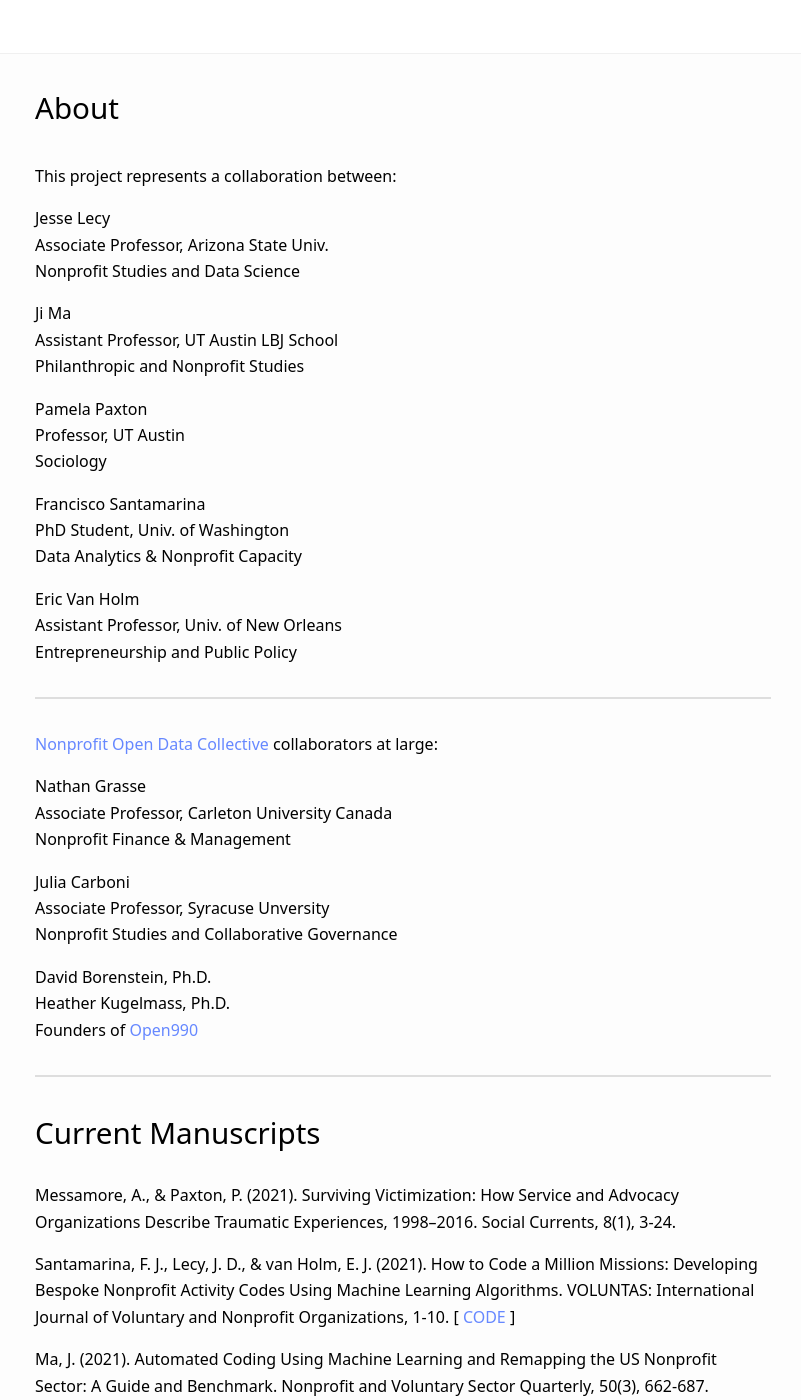
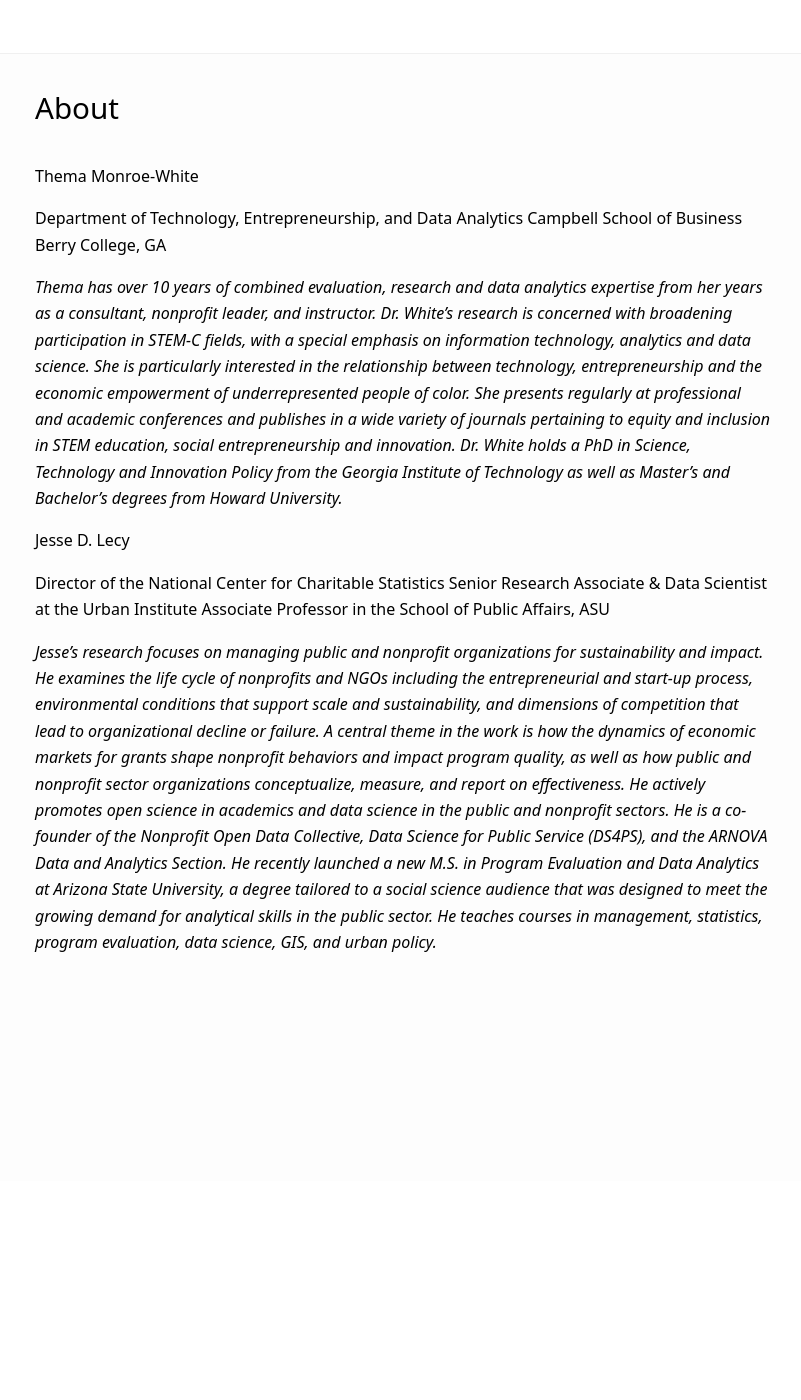
Before and after one commit to lecy/wells-dubois-protocol, a Jekyll site: the page built from about.md, in a window 1280 px wide and 1400 px high, scrolled down 219 px. Shown: the whole window, without its empty margins (237-1038 px from the left). Built offline with Jekyll 4.4.1, drawn with Linux system fonts in a browser that asks for light colours; our own code applies the rules of GitHub Pages for plain Markdown files; after the commit the page ends 1214 px from its top, so only the background shows below that; some of the changed text lies outside the part shown.

Commit message:
Update about.md

```diff
--- a/about.md
+++ b/about.md
@@ -2,75 +2,19 @@
 title: "About"
 ---
 
-This project represents a collaboration between:
 
-**Jesse Lecy**
-Associate Professor, Arizona State Univ.
-Nonprofit Studies and Data Science
+**Thema Monroe-White**
 
-**Ji Ma**
-Assistant Professor, UT Austin LBJ School
-Philanthropic and Nonprofit Studies
+Department of Technology, Entrepreneurship, and Data Analytics
+Campbell School of Business
+Berry College, GA
 
-**Pamela Paxton**
-Professor, UT Austin
-Sociology
+*Thema has over 10 years of combined evaluation, research and data analytics expertise from her years as a consultant, nonprofit leader, and instructor.  Dr. White's research is concerned with broadening participation in STEM-C fields, with a special emphasis on information technology, analytics and data science. She is particularly interested in the relationship between technology, entrepreneurship and the economic empowerment of underrepresented people of color. She presents regularly at professional and academic conferences and publishes in a wide variety of journals pertaining to equity and inclusion in STEM education, social entrepreneurship and innovation. Dr. White holds a PhD in Science, Technology and Innovation Policy from the Georgia Institute of Technology as well as Master’s and Bachelor’s degrees from Howard University.*
 
-**Francisco Santamarina**
-PhD Student, Univ. of Washington
-Data Analytics & Nonprofit Capacity
+**Jesse D. Lecy**
 
-**Eric Van Holm**
-Assistant Professor, Univ. of New Orleans
-Entrepreneurship and Public Policy
+Director of the National Center for Charitable Statistics
+Senior Research Associate & Data Scientist at the Urban Institute
+Associate Professor in the School of Public Affairs, ASU
 
-
-------
-
-[Nonprofit Open Data Collective](www.npdata.info) collaborators at large:
-
-**Nathan Grasse**
-Associate Professor, Carleton University Canada
-Nonprofit Finance & Management
-
-**Julia Carboni**
-Associate Professor, Syracuse Unversity
-Nonprofit Studies and Collaborative Governance
-
-**David Borenstein, Ph.D.**
-**Heather Kugelmass, Ph.D.**
-Founders of [Open990](https://www.open990.com)
-
------
-
-# Current Manuscripts
-
-Messamore, A., & Paxton, P. (2021). Surviving Victimization: How Service and Advocacy Organizations Describe Traumatic Experiences, 1998–2016. Social Currents, 8(1), 3-24.
-
-Santamarina, F. J., Lecy, J. D., & van Holm, E. J. (2021). How to Code a Million Missions: Developing Bespoke Nonprofit Activity Codes Using Machine Learning Algorithms. VOLUNTAS: International Journal of Voluntary and Nonprofit Organizations, 1-10. [ [CODE](https://fjsantam.github.io/bespoke-npo-taxonomies/) ]
-
-Ma, J. (2021). Automated Coding Using Machine Learning and Remapping the US Nonprofit Sector: A Guide and Benchmark. Nonprofit and Voluntary Sector Quarterly, 50(3), 662-687.
-
-LePere-Schloop, M. (2021). Nonprofit role classification using mission descriptions and supervised machine learning. Nonprofit and Voluntary Sector Quarterly, 08997640211057393.
-
-Paxton, P., Velasco, K., & Ressler, R. (2019a). Form 990 Mission Glossary v.1. [Computer file]. Ann Arbor, MI: Inter-university Consortium for Political and Social Research [distributor].
-
-Paxton, P., Velasco, K., & Ressler, R. (2019b). Form 990 Mission Stemmer v.1. [Computer file]. Ann Arbor, MI: Inter-university Consortium for Political and Social Research [distributor].
-
-Lecy, J., Ashley, S. & Santamarina, F. (2019). “Do Nonprofit Missions Vary by the Political Ideology of Supporting Communities? Some Preliminary Results.” *Public Performance and Management Review.*  [ [PDF](https://github.com/Nonprofit-Open-Data-Collective/machine_learning_mission_codes/raw/master/docs/papers/Lecy%20Ashley%20Santamarina%20-%20PPMR%202019.pdf) ]
-
-
-# Related Work
-
-Ren, C., & Bloemraad, I. (2022). New Methods and the Study of Vulnerable Groups: Using Machine Learning to Identify Immigrant-Oriented Nonprofit Organizations. Socius, 8, 23780231221076992. [ [PDF](https://journals.sagepub.com/doi/pdf/10.1177/23780231221076992) ]
-
-Ashley, S. & Boyd, C. (2021) Addressing Racial Funding Gaps in the Nonprofit Sector Requires New Data Approaches. [ [Urban Institute Blog](https://www.urban.org/urban-wire/addressing-racial-funding-gaps-nonprofit-sector-requires-new-data-approaches) ] [ [Racial Equity Analytics Lab](https://www.urban.org/racial-equity-analytics-lab) ]
-
------
-
-# Acknowledgements
-
-
-The Aspen Institute has been instrumental for their efforts to [advocate for better data](https://www.philanthropy.com/article/House-Bill-Would-Require/243152) and [promote the work of open data](https://www.aspeninstitute.org/blog-posts/open-nonprofit-data-opens-doors-for-researchers/).
-
-Many people and groups have worked hard to make [IRS 990 e-filing](https://www.urban.org/urban-wire/proposed-nonprofit-form-990-e-filing-requirement-can-benefit-nonprofits-and-their-funders) possible, [new data sources](https://www.urban.org/urban-wire/filling-gaps-nonprofit-data) accessible, and [new partnerships](https://registry.opendata.aws/irs990/) productive.
+*Jesse's research focuses on managing public and nonprofit organizations for sustainability and impact. He examines the life cycle of nonprofits and NGOs including the entrepreneurial and start-up process, environmental conditions that support scale and sustainability, and dimensions of competition that lead to organizational decline or failure. A central theme in the work is how the dynamics of economic markets for grants shape nonprofit behaviors and impact program quality, as well as how public and nonprofit sector organizations conceptualize, measure, and report on effectiveness. He actively promotes open science in academics and data science in the public and nonprofit sectors. He is a co-founder of the Nonprofit Open Data Collective, Data Science for Public Service (DS4PS), and the ARNOVA Data and Analytics Section. He recently launched a new M.S. in Program Evaluation and Data Analytics at Arizona State University, a degree tailored to a social science audience that was designed to meet the growing demand for analytical skills in the public sector. He teaches courses in management, statistics, program evaluation, data science, GIS, and urban policy.*
```
